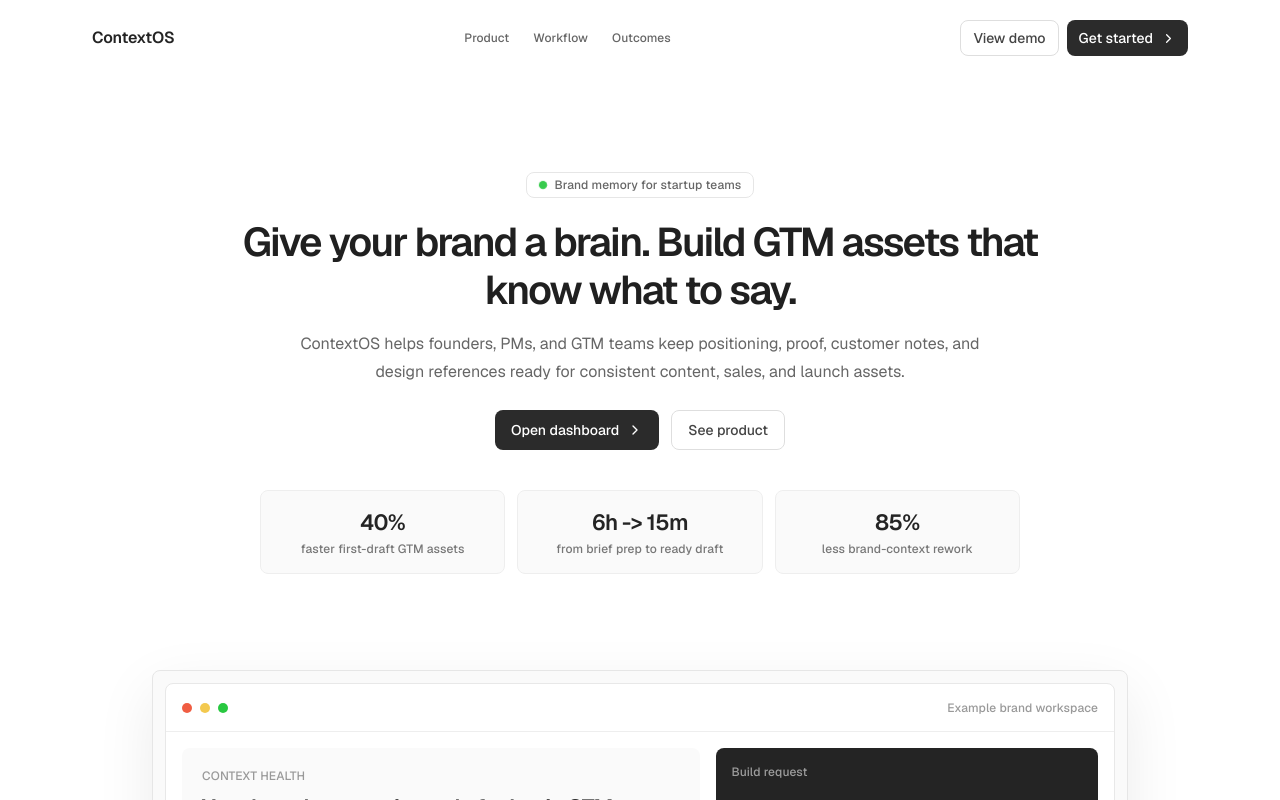
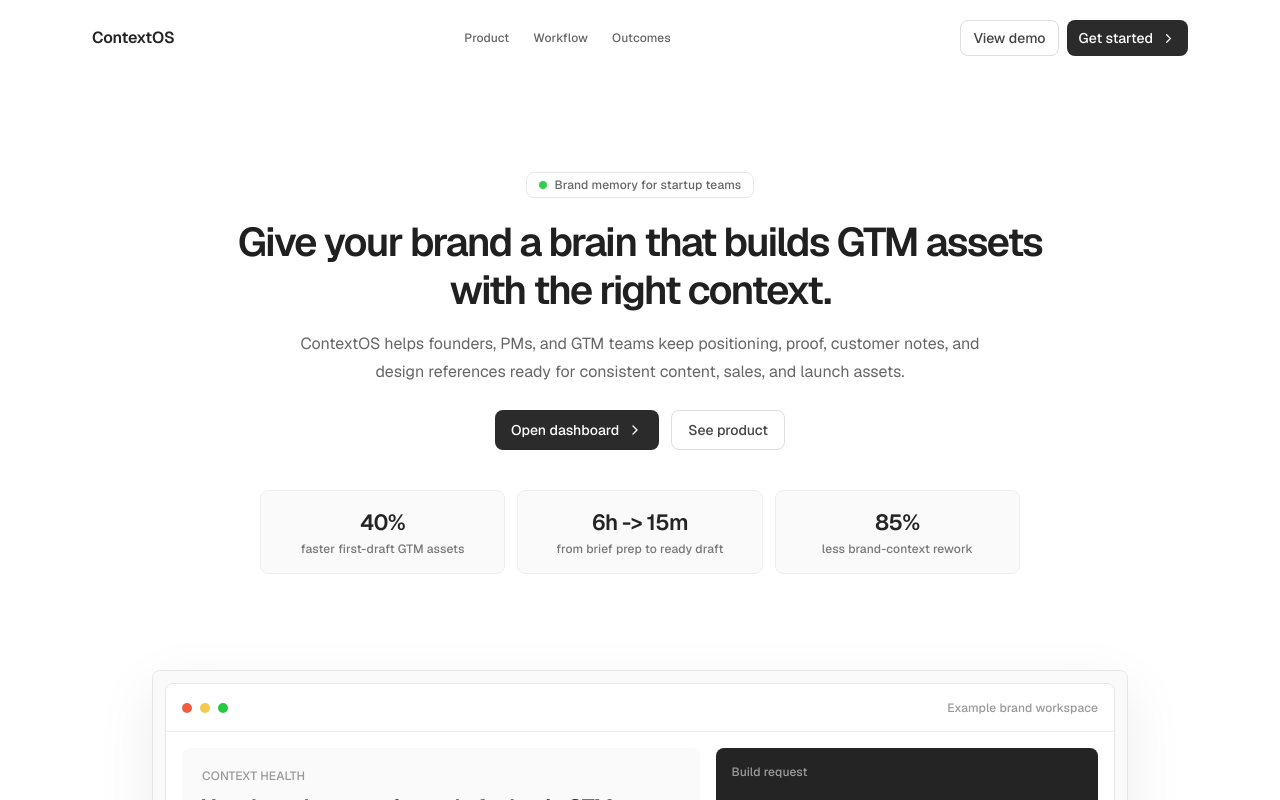
Before and after one commit to Thoufik001/Startup-OS, a React (Vite) app: page / in a window 1280 px wide. Shown: the top 800 px of the page. Built offline with nearby package versions, Linux system fonts and the light colour scheme.

Commit message:
Merge landing hero headline

```diff
--- a/src/App.jsx
+++ b/src/App.jsx
@@ -2708,7 +2708,7 @@
             Brand memory for startup teams
           </div>
           <h1 className="landing-reveal display mx-auto mt-5 max-w-[820px] text-[#202020]" style={{ "--delay": "80ms" }}>
-            Give your brand a brain. Build GTM assets that know what to say.
+            Give your brand a brain that builds GTM assets with the right context.
           </h1>
           <p className="landing-reveal body-lg mx-auto mt-4 max-w-[680px] text-[#666]" style={{ "--delay": "140ms" }}>
             ContextOS helps founders, PMs, and GTM teams keep positioning, proof, customer notes, and design references ready for consistent content, sales, and launch assets.
```
